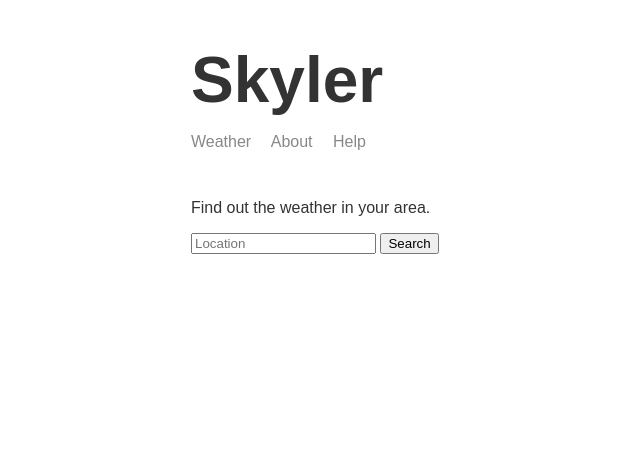
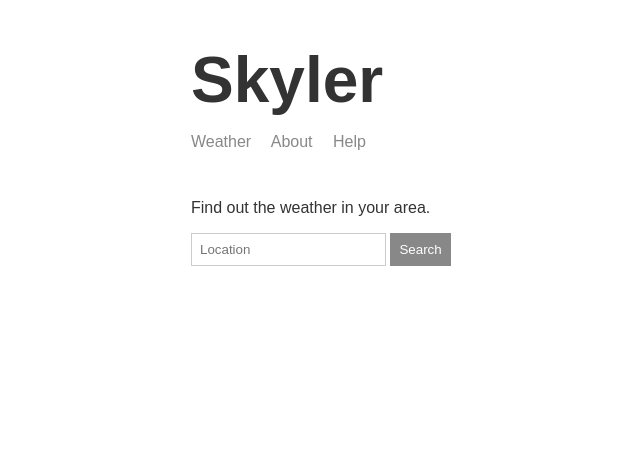
Before and after one commit to EresDev/Skyler, a Node server app: page / in a window 1280 px wide. Shown: the top 465 px of the page, without its empty margins (124-764 px from the left). Run offline with Node 20, Linux system fonts and the light colour scheme.

Commit message:
fix(frontend): improve the search form look

```diff
--- a/public/css/style.css
+++ b/public/css/style.css
@@ -10,7 +10,7 @@ body {
     min-height: 100vh;
 }
 
-.main-content{
+.main-content {
     flex-grow: 1;
 }
 
@@ -39,3 +39,16 @@ h1 {
 img {
     width: 250px;
 }
+
+input {
+    border: 1px solid #cccccc;
+    padding: 8px;
+}
+
+button {
+    cursor: pointer;
+    border: 1px solid #888888;
+    background: #888888;
+    color: white;
+    padding: 8px;
+}
```
